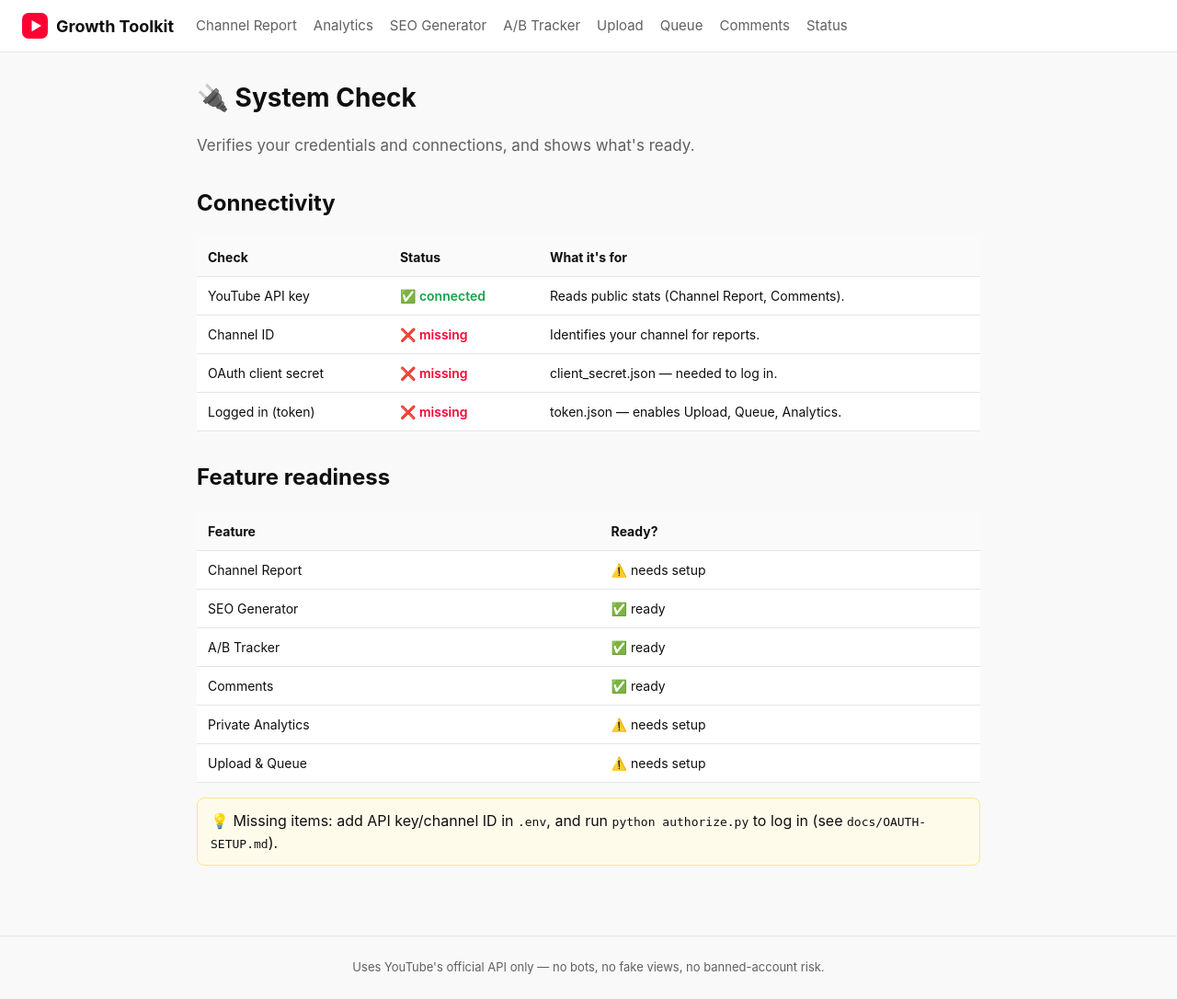
After one commit to vijayrajkoduru/YOUTUBE-, a Flask app: page /status in a window 1280 px wide. The commit adds this page. Shown: the whole page at 92% size. Run offline with Flask 3, Linux system fonts and the light colour scheme.

Commit message:
Add System Check (connectivity verifier) page, route, and CLI option
- src/healthcheck.py: verifies API key, channel ID, OAuth secret, and login token,
  then reports which features are ready
- /status web page + nav link; terminal menu option 8
- Answers 'verify everything and connectivity' end to end

Verified: healthcheck runs and reports correctly; /status returns 200.

https://claude.ai/code/session_01XSoxwEkjZC5VVTNX9ueBya

```diff
--- /dev/null
+++ b/src/healthcheck.py
@@ -0,0 +1,43 @@
+"""
+System Check — verifies the project is wired up and reports what's ready.
+
+It checks credentials and connections, then tells you which features are usable.
+This is the "verify everything and connectivity" step: run it any time to see
+exactly where the pipeline stands.
+"""
+import os
+
+import config
+from src import auth
+
+
+def run_checks():
+    """Returns a list of connectivity/credential checks with pass/fail."""
+    api_key_ok = bool(config.YOUTUBE_API_KEY) and config.YOUTUBE_API_KEY != "paste_your_api_key_here"
+    channel_ok = bool(config.MY_CHANNEL_ID) and config.MY_CHANNEL_ID != "paste_your_channel_id_here"
+
+    return [
+        {"name": "YouTube API key", "ok": api_key_ok,
+         "detail": "Reads public stats (Channel Report, Comments)."},
+        {"name": "Channel ID", "ok": channel_ok,
+         "detail": "Identifies your channel for reports."},
+        {"name": "OAuth client secret", "ok": os.path.exists(auth.CLIENT_SECRET_FILE),
+         "detail": "client_secret.json — needed to log in."},
+        {"name": "Logged in (token)", "ok": auth.is_authorized(),
+         "detail": "token.json — enables Upload, Queue, Analytics."},
+    ]
+
+
+def feature_readiness(checks=None):
+    """Maps the checks to whether each feature is ready to use."""
+    if checks is None:
+        checks = run_checks()
+    ok = {c["name"]: c["ok"] for c in checks}
+    return [
+        {"feature": "Channel Report", "ready": ok["YouTube API key"] and ok["Channel ID"]},
+        {"feature": "SEO Generator", "ready": True},
+        {"feature": "A/B Tracker", "ready": True},
+        {"feature": "Comments", "ready": ok["YouTube API key"]},
+        {"feature": "Private Analytics", "ready": ok["Logged in (token)"]},
+        {"feature": "Upload & Queue", "ready": ok["Logged in (token)"]},
+    ]
--- a/web/app.py
+++ b/web/app.py
@@ -115,6 +115,15 @@ def comments_page():
     )
 
 
+@app.route("/status")
+def status_page():
+    """System Check: verifies credentials/connectivity and feature readiness."""
+    from src import healthcheck
+    checks = healthcheck.run_checks()
+    features = healthcheck.feature_readiness(checks)
+    return render_template("status.html", checks=checks, features=features)
+
+
 @app.route("/analytics")
 def analytics_page():
     """Your PRIVATE channel analytics (needs OAuth login)."""
--- a/web/static/style.css
+++ b/web/static/style.css
@@ -90,6 +90,8 @@ input[type=file], input[type=datetime-local] {
 .likes { color: var(--red); font-size: 13px; margin-right: 8px; }
 
 .tip { background: #fffbeb; border: 1px solid #fde68a; padding: 12px 14px; border-radius: 8px; }
+.ok-dot { color: #16a34a; font-weight: 600; }
+.bad-dot { color: var(--red); font-weight: 600; }
 
 .footer { text-align: center; color: var(--gray); font-size: 13px; padding: 24px; border-top: 1px solid var(--line); }
 
--- a/web/templates/base.html
+++ b/web/templates/base.html
@@ -26,6 +26,7 @@
       <a href="{{ url_for('upload_page') }}">Upload</a>
       <a href="{{ url_for('queue_page') }}">Queue</a>
       <a href="{{ url_for('comments_page') }}">Comments</a>
+      <a href="{{ url_for('status_page') }}">Status</a>
     </nav>
   </header>
 
--- /dev/null
+++ b/web/templates/status.html
@@ -0,0 +1,36 @@
+{% extends "base.html" %}
+{% block title %}System Check{% endblock %}
+{% block content %}
+<h1>🔌 System Check</h1>
+<p class="lead">Verifies your credentials and connections, and shows what's ready.</p>
+
+<h2>Connectivity</h2>
+<table>
+  <thead><tr><th>Check</th><th>Status</th><th>What it's for</th></tr></thead>
+  <tbody>
+    {% for c in checks %}
+    <tr>
+      <td>{{ c.name }}</td>
+      <td>{% if c.ok %}<span class="ok-dot">✅ connected</span>{% else %}<span class="bad-dot">❌ missing</span>{% endif %}</td>
+      <td>{{ c.detail }}</td>
+    </tr>
+    {% endfor %}
+  </tbody>
+</table>
+
+<h2>Feature readiness</h2>
+<table>
+  <thead><tr><th>Feature</th><th>Ready?</th></tr></thead>
+  <tbody>
+    {% for fr in features %}
+    <tr>
+      <td>{{ fr.feature }}</td>
+      <td>{% if fr.ready %}✅ ready{% else %}⚠️ needs setup{% endif %}</td>
+    </tr>
+    {% endfor %}
+  </tbody>
+</table>
+
+<p class="tip">💡 Missing items: add API key/channel ID in <code>.env</code>, and run
+<code>python authorize.py</code> to log in (see <code>docs/OAUTH-SETUP.md</code>).</p>
+{% endblock %}
```
Also changed, not shown: main.py (+13 -0 lines).
